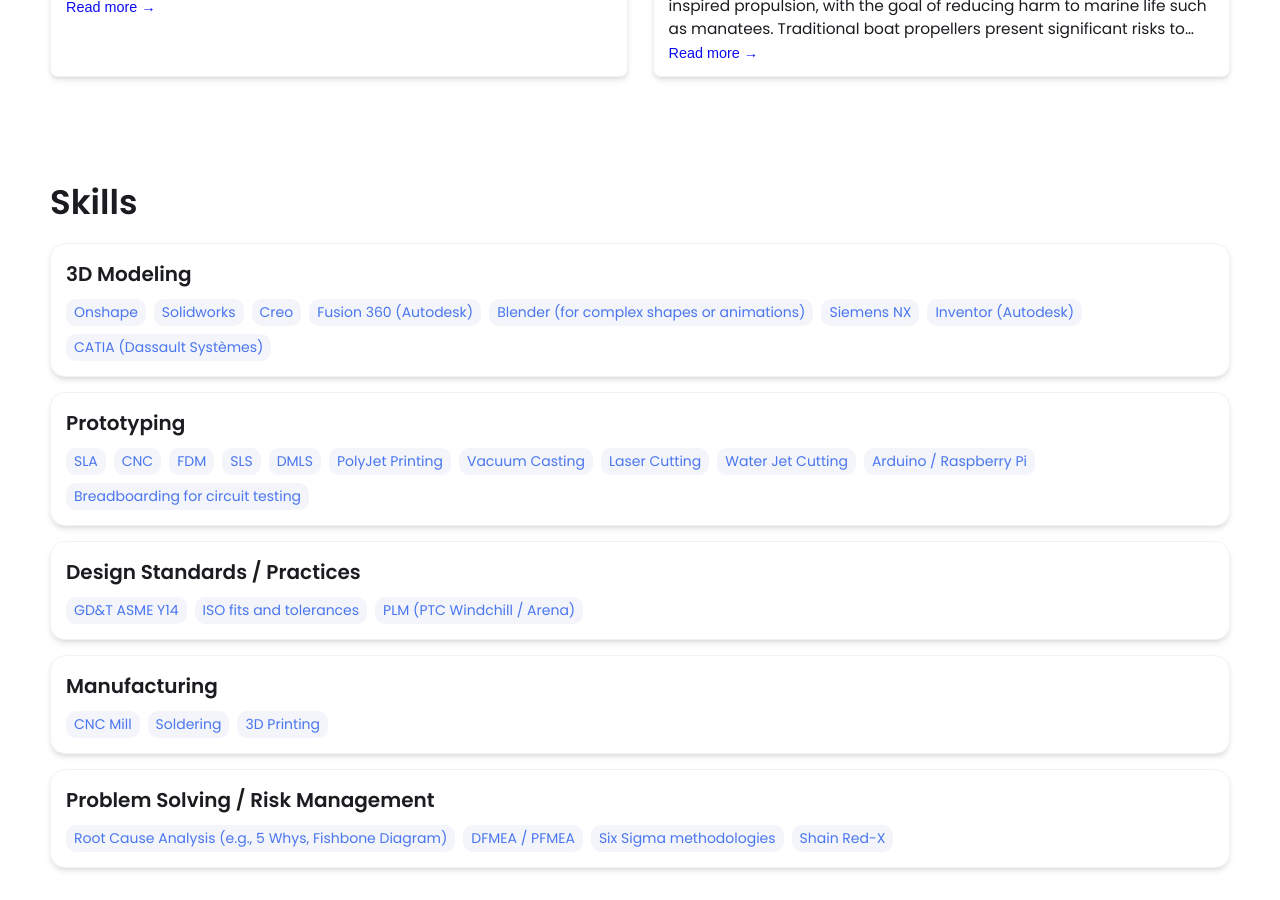
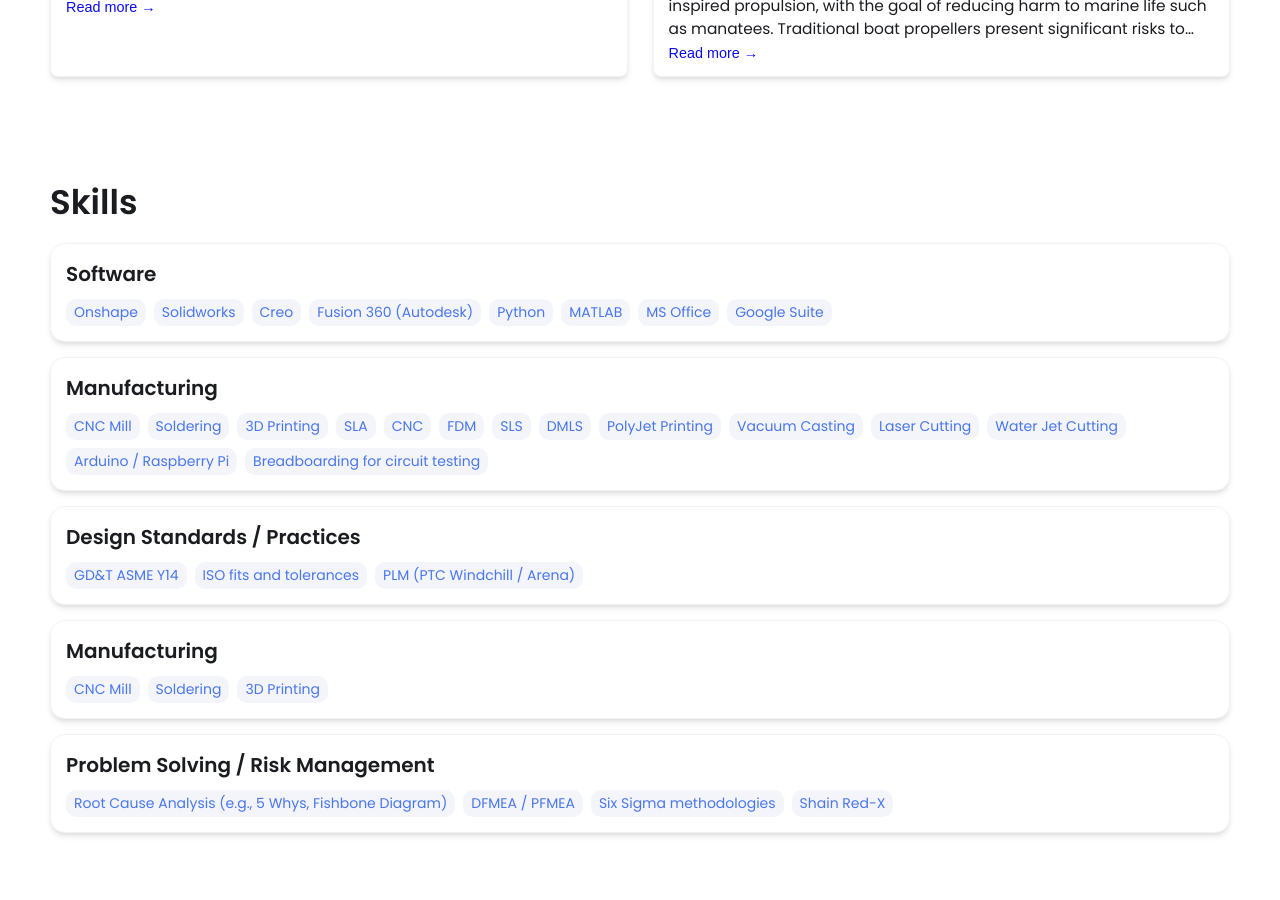
Before and after one commit to michael-vuong/michael-vuong.github.io, a Jekyll site: the page built from index.html, in a window 1280 px wide and 900 px high, scrolled down 1424 px. Built offline with Jekyll 4.4.1, drawn with Linux system fonts in a browser that asks for light colours.

Commit message:
Update _config.yml

```diff
--- a/_config.yml
+++ b/_config.yml
@@ -43,18 +43,21 @@
 
 # Skills Section - Add the list of your Skills by categories/tools. The indentation for each level needs to be precise.
 skills:
-  - category: 3D Modeling
+  - category: Software
     tools:
     - Onshape
     - Solidworks
     - Creo
     - Fusion 360 (Autodesk)
-    - Blender (for complex shapes or animations)
-    - Siemens NX
-    - Inventor (Autodesk)
-    - CATIA (Dassault Systèmes)
-  - category: Prototyping
+    - Python
+    - MATLAB
+    - MS Office
+    - Google Suite
+  - category: Manufacturing
     tools:
+    - CNC Mill
+    - Soldering
+    - 3D Printing
     - SLA
     - CNC
     - FDM
```
